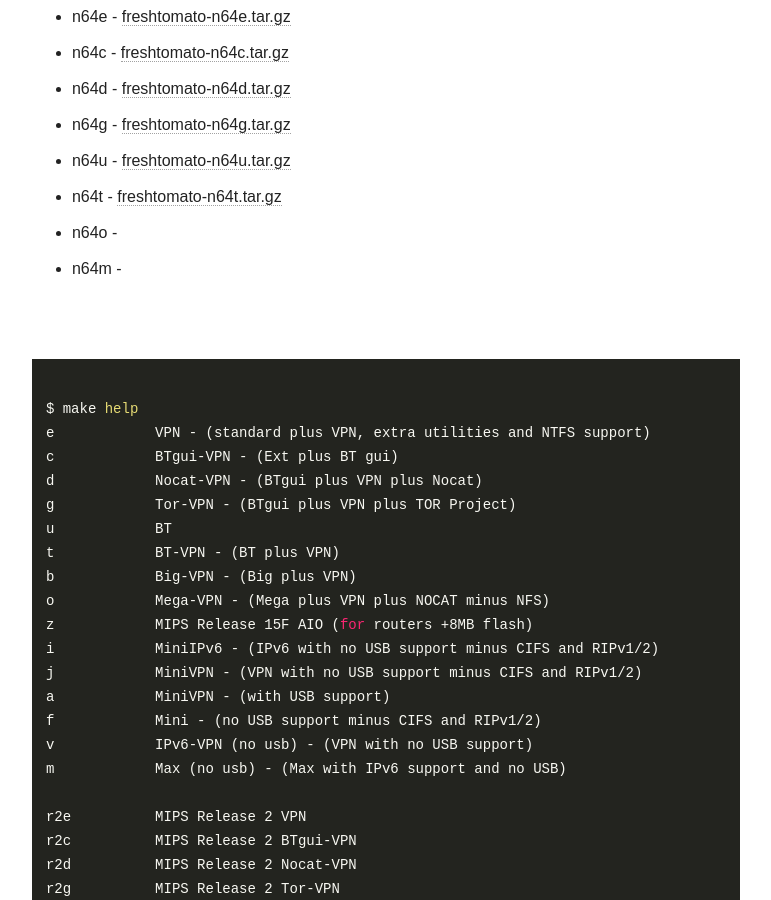
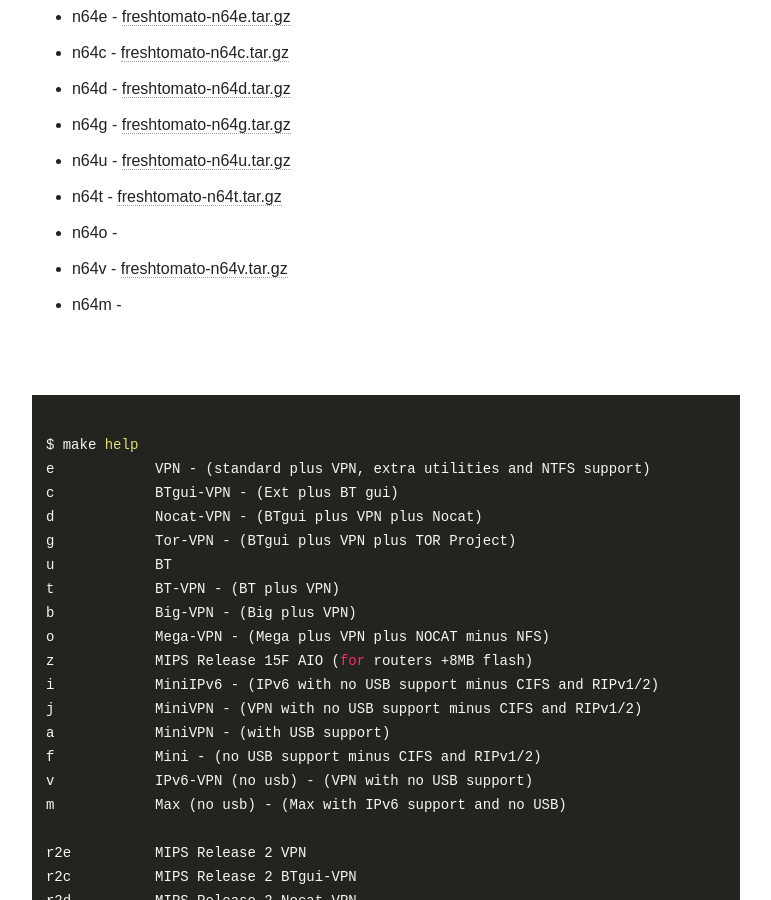
Before and after one commit to oglopss/freshtomato-mips-ci-jekyll, a Jekyll site: the page built from index.html, in a window 1280 px wide and 900 px high, scrolled down 1819 px. Shown: the whole window, without its empty margins (254-1025 px from the left). Built offline with Jekyll 4.4.1, drawn with Linux system fonts in a browser that asks for light colours; nearby versions of some CDN libraries.

Commit message:
Travis build 11 n64v pushed to gh-pages

```diff
--- a/_data/ss.yml
+++ b/_data/ss.yml
@@ -41,3 +41,4 @@
   - 0041 n64o
   - 0039 n64t freshtomato-n64t.tar.gz
   - 0043 n64m
+  - 0042 n64v freshtomato-n64v.tar.gz
```
Also changed, not shown: 1 other file.
